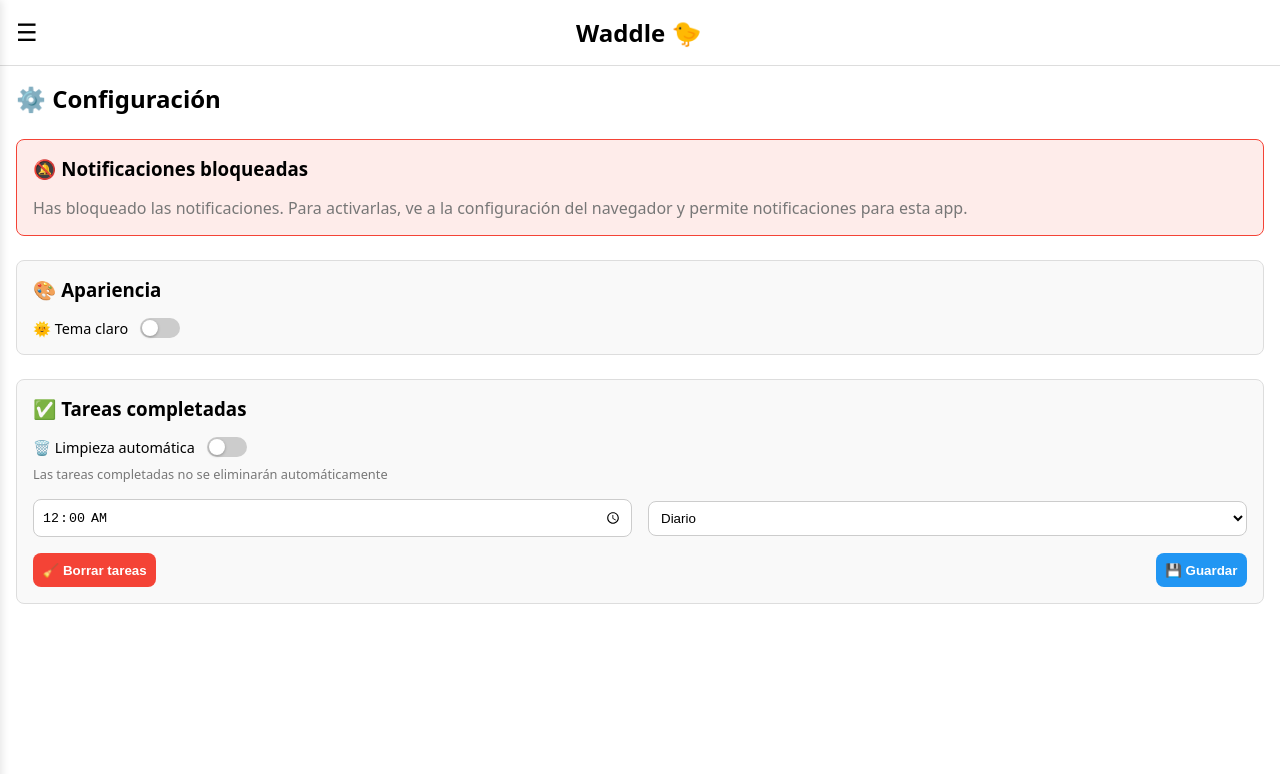
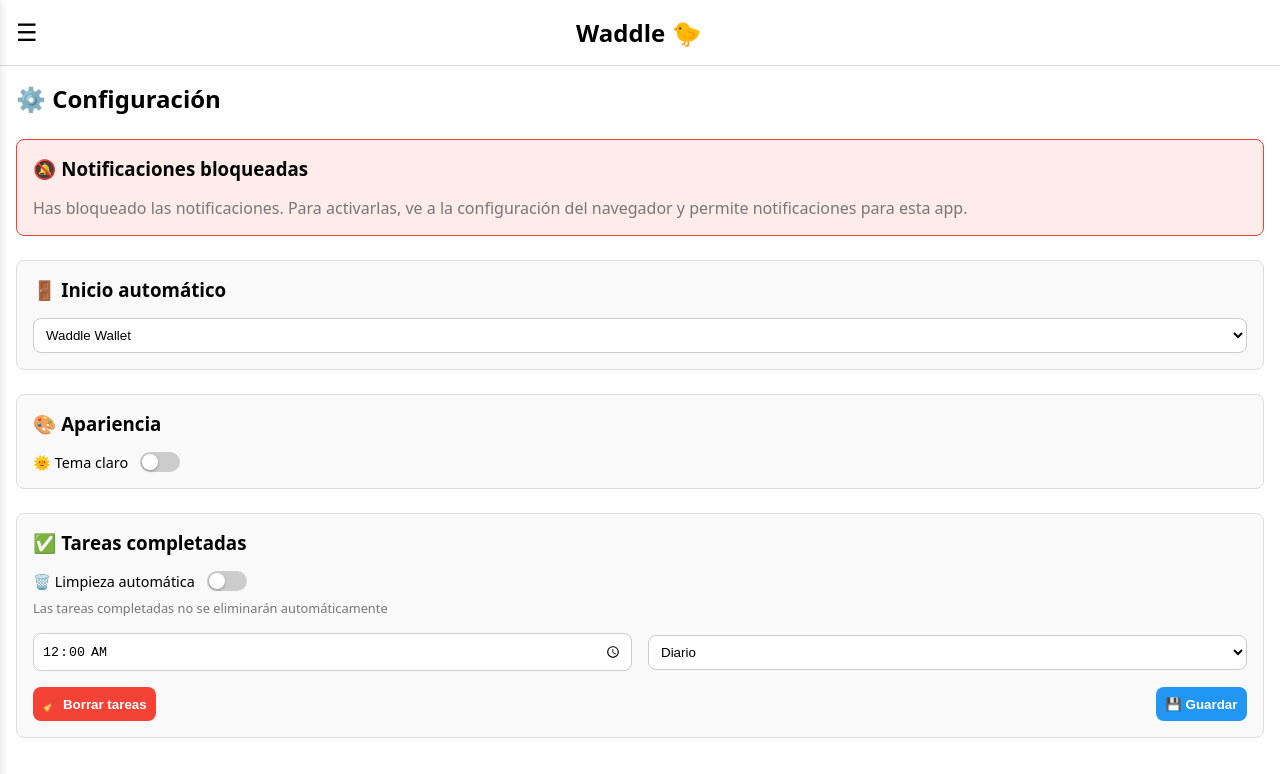
Before and after one commit to Rubber-Duck-Enterprises/WEBAPP-Waddle, a React (Vite) app: page /settings in a window 1280 px wide. Shown: the top 774 px of the page. Built offline with nearby package versions, Linux system fonts and the light colour scheme.

Commit message:
[UPDATE]: Adding function to add start page in settings.

```diff
--- a/package.json
+++ b/package.json
@@ -1,7 +1,7 @@
 {
   "name": "waddle",
   "private": true,
-  "version": "0.2.6hn1-beta",
+  "version": "0.2.7hn1-beta",
   "type": "module",
   "scripts": {
     "build": "tsc -b && vite build",
--- a/src/pages/Settings.tsx
+++ b/src/pages/Settings.tsx
@@ -20,6 +20,7 @@ const Settings: React.FC = () => {
     deleteTime,
     deleteFrequency,
     deleteDayOfWeek,
+    startPath,
     setSetting,
     hydrated
   } = useSettingsStore();
@@ -167,6 +168,27 @@ const Settings: React.FC = () => {
             gap: "1rem"
           }}
         >
+          <h3>🚪 Inicio automático</h3>
+          <UISelect
+            value={startPath}
+            onChange={(e) => setSetting("startPath", e.target.value)}
+          >
+            <option value="/wallet">Waddle Wallet</option>
+            <option value="/list">Wadddle List</option>
+          </UISelect>
+        </div>
+
+        <div
+          style={{
+            display: "flex",
+            backgroundColor: "var(--surface)",
+            border: "1px solid var(--border-color)",
+            borderRadius: "8px",
+            flexDirection: "column",
+            padding: "1rem",
+            gap: "1rem"
+          }}
+        >
           <h3>🎨 Apariencia</h3>
 
           <UIToggle
--- a/src/pages/StartRedirect.tsx
+++ b/src/pages/StartRedirect.tsx
@@ -1,12 +1,17 @@
 import React, { useEffect } from "react";
 import { useNavigate } from "react-router-dom";
+import { useSettingsStore } from "../stores/settingsStore";
 
 const StartRedirect: React.FC = () => {
   const navigate = useNavigate();
+  const { startPath } = useSettingsStore();
 
   useEffect(() => {
-    navigate("/wallet");
-  }, [navigate]);
+    if (startPath === "/") {
+      useSettingsStore.setState({ startPath: "/wallet" });
+    }
+    navigate(startPath || "/wallet", { replace: true });
+  }, [navigate, startPath]);
 
   return null;
 };
--- a/src/stores/settingsStore.ts
+++ b/src/stores/settingsStore.ts
@@ -2,14 +2,17 @@
 import { create } from "zustand";
 import { persist, createJSONStorage } from "zustand/middleware";
 import localforage from "localforage";
+
+type SettingKey = Exclude<keyof SettingsStore, "hydrated" | "setSetting">;
 
 interface SettingsStore {
   autoDeleteDoneTasks: boolean;
   deleteTime: string;
   deleteFrequency: "daily" | "weekly";
   deleteDayOfWeek: number;
+  startPath: string;
   hydrated: boolean;
-  setSetting: <K extends keyof Omit<SettingsStore, "hydrated">>(key: K, value: SettingsStore[K]) => void;
+  setSetting: <K extends SettingKey>(key: K, value: SettingsStore[K]) => void;
 }
 
 export const useSettingsStore = create<SettingsStore>()(
@@ -19,6 +22,7 @@ export const useSettingsStore = create<SettingsStore>()(
       deleteTime: "00:00",
       deleteFrequency: "daily",
       deleteDayOfWeek: 0,
+      startPath: "/wallet",
       hydrated: false,
       setSetting: (key, value) => set({ [key]: value }),
     }),
--- a/vite.config.ts
+++ b/vite.config.ts
@@ -13,7 +13,7 @@ export default defineConfig({
       registerType: 'autoUpdate',
       strategies: 'injectManifest',
       injectManifest: {
-        swSrc: 'src/sw.js',
+        swSrc: 'public/sw.js',
       },
       includeAssets: ['favicon.ico', 'apple-touch-icon.png', 'mask-icon.svg'],
       manifest: {
```
